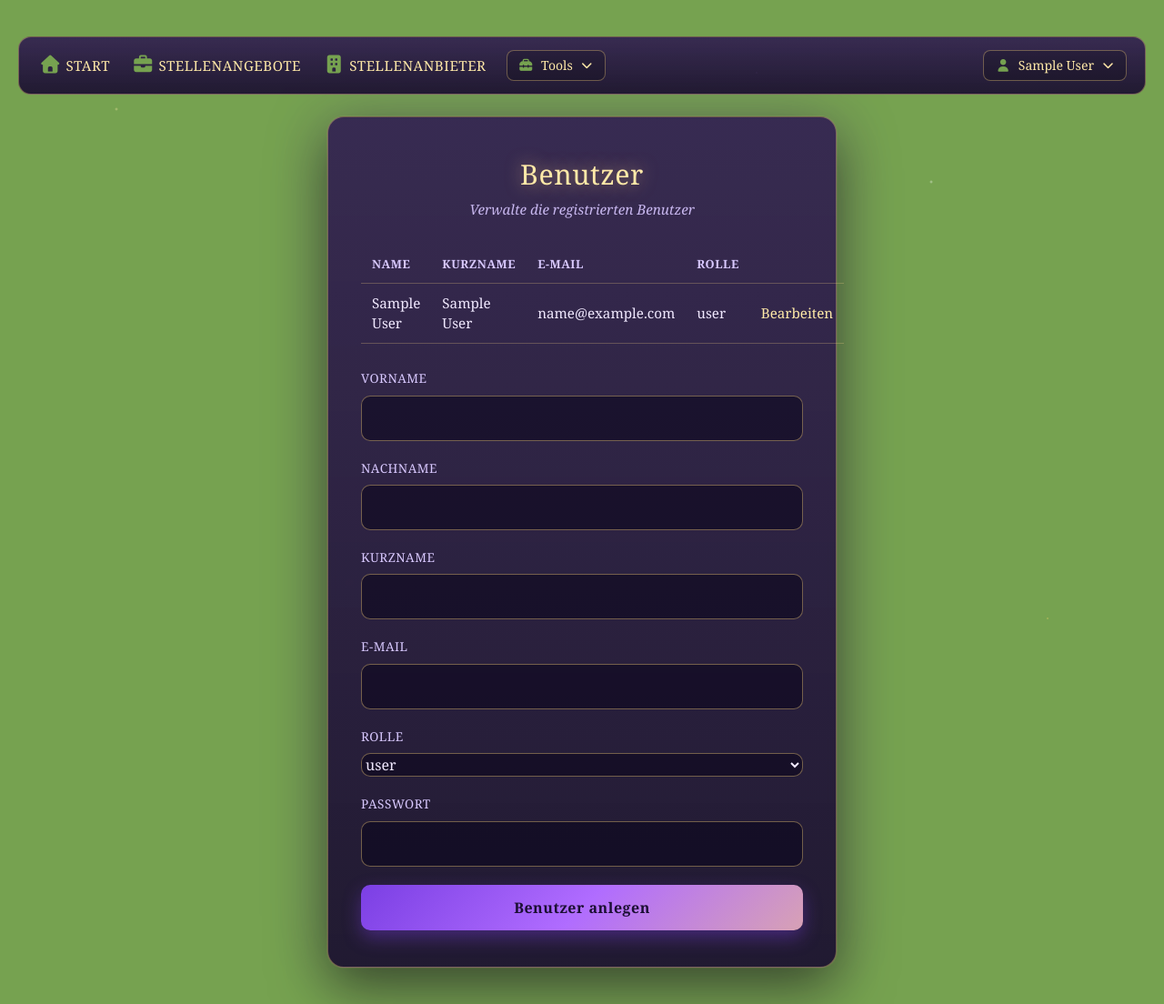
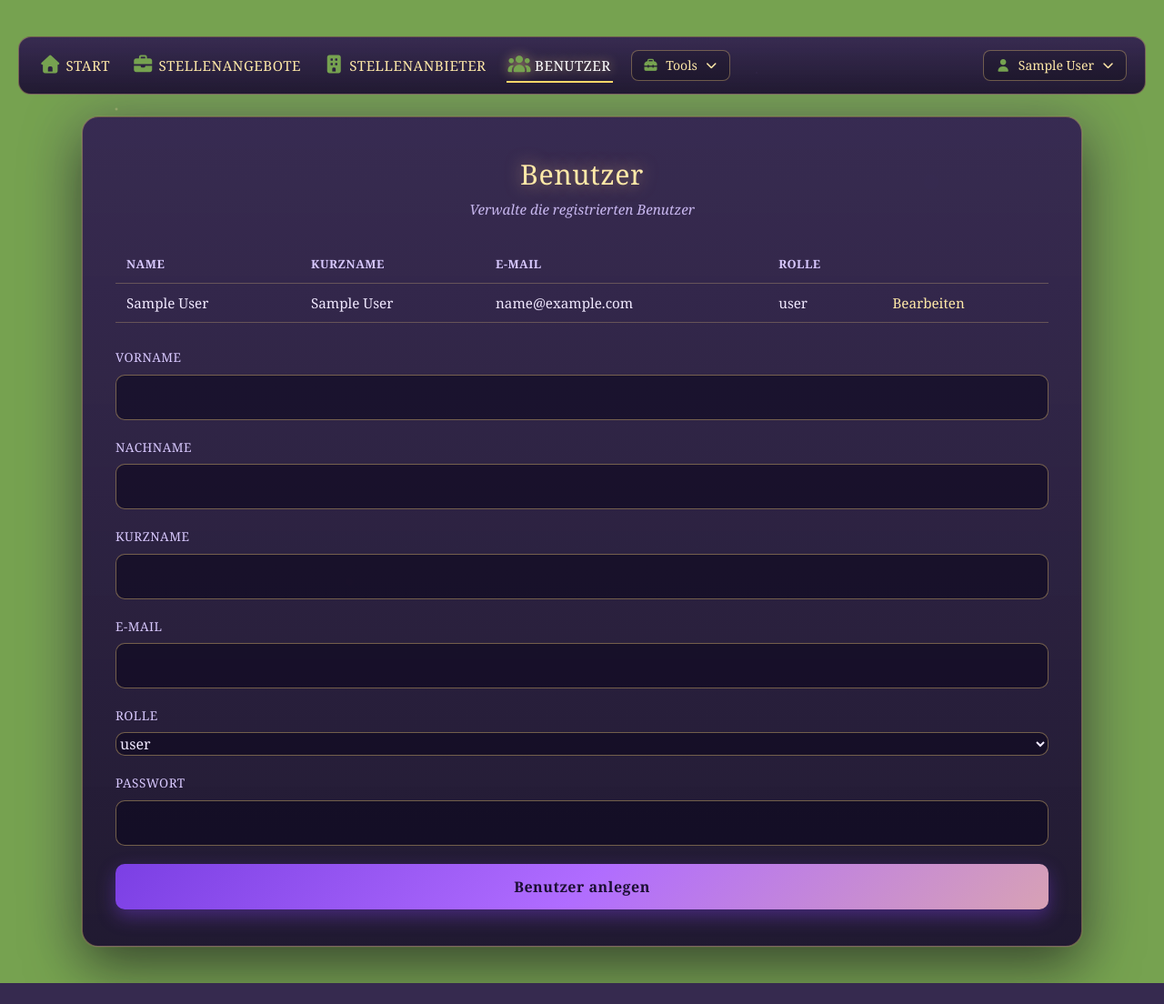
Before and after one commit to Matthias66402/AiProject, a Flask app: page /users in a window 1280 px wide. Shown: the whole page at 91% size. After the commit the page ends 1081 px from the top, so only its background shows below. Run offline with Flask 3, Linux system fonts and the light colour scheme; the visitor is signed in with stand-in values (Sample User, id 1); tables that the repository leaves empty hold one stand-in row (values such as "Sample post"); some libraries are stand-ins or nearby versions.

Commit message:
Users navigation element added in navigation for admin role, new role customer in users table # MW # 2026-08-28

```diff
--- a/app.py
+++ b/app.py
@@ -88,8 +88,8 @@
     "login": "Anmeldeseite für bestehende Nutzer. Erreichbar über das Konto-Menü oben rechts in der Navigation (Symbol + Beschriftung 'Konto'), dort auf 'Anmelden' klicken - nur sichtbar, wenn niemand eingeloggt ist",
     "register": "Registrierungsseite für neue Nutzer. Erreichbar über das Konto-Menü oben rechts in der Navigation (Symbol + Beschriftung 'Konto'), dort auf 'Registrieren' klicken - nur sichtbar, wenn niemand eingeloggt ist",
     "logout": "Abmelden. Erreichbar über das Konto-Menü oben rechts in der Navigation - dort steht im eingeloggten Zustand nicht 'Konto', sondern der Kurzname des angemeldeten Nutzers; darauf klicken, um das Menü zu öffnen, dort erscheint 'Abmelden'",
-    "users": "Nutzerverwaltung: Liste aller Nutzer + neuen Nutzer anlegen",
-    "edit_user": "Einen bestehenden Nutzer bearbeiten",
+    "users": "Nutzerverwaltung: Liste aller Nutzer + neuen Nutzer anlegen, inkl. Rollenvergabe. Nur für Admins, im Hauptmenü als 'Benutzer' verlinkt",
+    "edit_user": "Einen bestehenden Nutzer bearbeiten, inkl. Rollenvergabe. Nur für Admins",
     "jobs": "Stellenangebote verwalten, im Hauptmenü als 'Stellenangebote' verlinkt",
     "edit_job": "Ein bestehendes Stellenangebot bearbeiten",
     "delete_job": "Ein Stellenangebot löschen",
@@ -210,6 +210,9 @@
 
 @app.route('/users', methods=["GET", "POST"])
 def users():
+    if session.get("user_role") != "admin":
+        return redirect(url_for('home'))
+
     if request.method == "POST":
         first_name = request.form.get("first_name", "").strip()
         last_name = request.form.get("last_name", "").strip()
@@ -230,6 +233,9 @@
 
 @app.route('/users/<int:user_id>/edit', methods=["GET", "POST"])
 def edit_user(user_id):
+    if session.get("user_role") != "admin":
+        return redirect(url_for('home'))
+
     if request.method == "POST":
         first_name = request.form.get("first_name", "").strip()
         last_name = request.form.get("last_name", "").strip()
--- a/db.py
+++ b/db.py
@@ -5,7 +5,7 @@
 
 # Erlaubte Werte für users.role (MySQL SET-Spalte). Weitere Rollen können hier
 # einfach ergänzt werden; die Spaltendefinition wird bei jedem Start abgeglichen.
-ROLES = ["user", "admin"]
+ROLES = ["user", "customer", "admin"]
 DEFAULT_ROLE = "user"
 _ROLE_COLUMN_TYPE = "SET(" + ",".join(f"'{role}'" for role in ROLES) + ")"
 
--- a/docker-compose.yml
+++ b/docker-compose.yml
@@ -29,6 +29,11 @@
       DB_PORT: 3306
     ports:
       - "5003:5003"
+    volumes:
+      # Erzeugte PDFs (Lebensläufe, Stellenangebote) landen so direkt im
+      # lokalen data/-Ordner statt in der (bei Neustart verlorenen)
+      # schreibbaren Container-Schicht.
+      - ./data:/app/data
     depends_on:
       mysql:
         condition: service_healthy
--- a/templates/navigation.html
+++ b/templates/navigation.html
@@ -9,6 +9,10 @@
         <a href="{{ url_for('home') }}" class="{{ 'active' if request.endpoint == 'home' else '' }}"><i class="fa-solid fa-home text-xl text-[#76A250]"></i> Start</a>
         <a href="{{ url_for('jobs') }}" class="{{ 'active' if request.endpoint in ('jobs', 'edit_job') else '' }}"><i class="fa-solid fa-briefcase text-xl text-[#76A250]"></i> Stellenangebote</a>
         <a href="{{ url_for('customers') }}" class="{{ 'active' if request.endpoint in ('customers', 'edit_customer') else '' }}"><i class="fa-solid fa-building text-xl text-[#76A250]"></i> Stellenanbieter</a>
+
+        {% if current_user and current_user.role == 'admin' %}
+        <a href="{{ url_for('users') }}" class="{{ 'active' if request.endpoint in ('users', 'edit_user') else '' }}"><i class="fa-solid fa-users text-xl text-[#76A250]"></i> Benutzer</a>
+        {% endif %}
 
         {% if current_user and current_user.role == 'admin' %}
         <details class="relative">
--- a/templates/user.html
+++ b/templates/user.html
@@ -1,4 +1,4 @@
-<div class="scroll">
+<div class="scroll wide">
     <h1 id="greetings">{{ "Benutzer bearbeiten" if editing_user else "Benutzer" }}</h1>
     <p class="subtitle">Verwalte die registrierten Benutzer</p>
 
```
